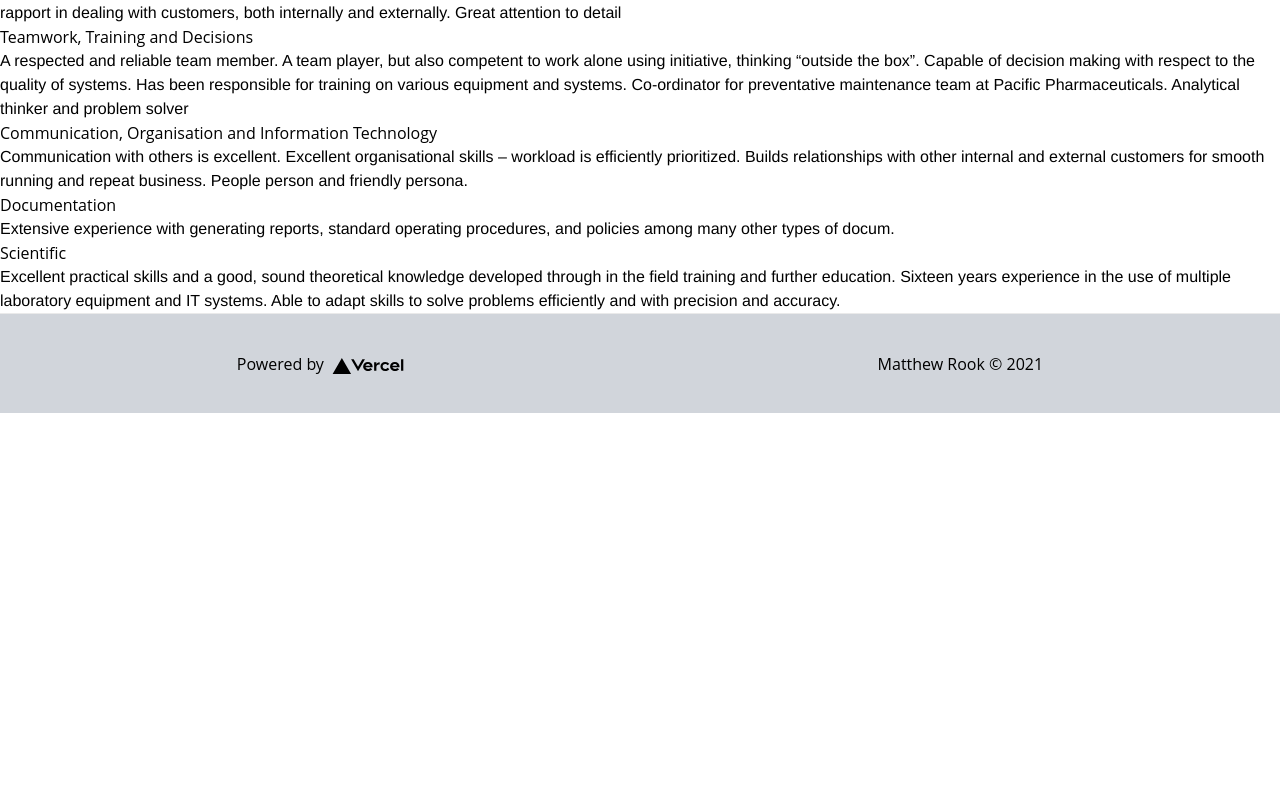
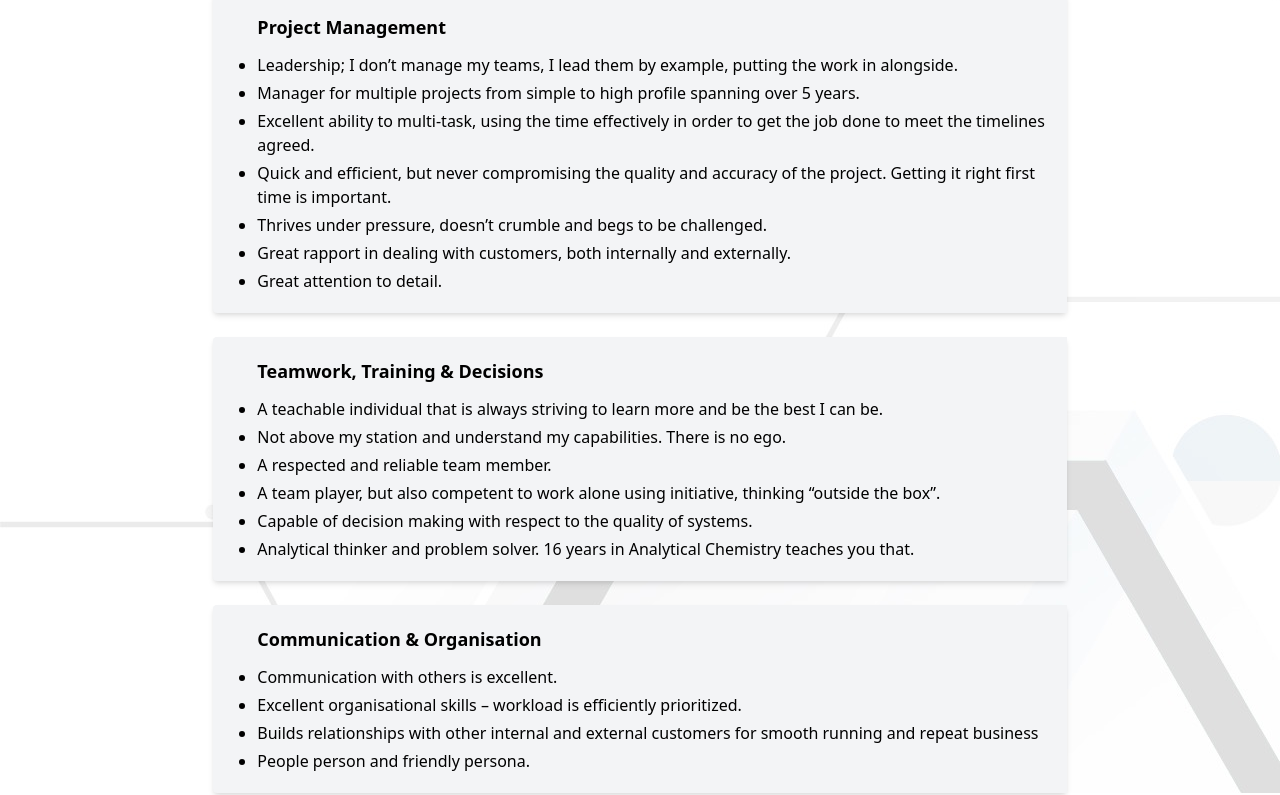
Before and after one commit to rooky1979/m_rook_solutions, a Next.js app: page /experience in a window 1280 px wide. Shown: the part 327-1122 px from the top of the page. Before the commit the page ends 800 px from the top, so only its background shows below. Built offline with nearby package versions, Linux system fonts and the light colour scheme.

Commit message:
Experience done and styling

```diff
--- a/pages/about.js
+++ b/pages/about.js
@@ -5,7 +5,7 @@ import aboutStyles from '../styles/About.module.css';
 const about = () => {
   return (
     <>
-      <div className='flex mb-20'>
+      <div className='flex mb-20 bg-education bg-fixed'>
         <div className='hidden lg:block lg:w-1/2 lg:relative'>
           <img
             className='rounded absolute inset-0 lg:ml-5 lg:mr-10 lg:mt-20 h-auto w-full object-cover object-center'
--- a/pages/education.js
+++ b/pages/education.js
@@ -4,7 +4,7 @@ import { year_3 } from '../education3';
 
 const education = () => {
   return (
-    <div className='bg-education pb-10'>
+    <div className='bg-education bg-fixed pb-10'>
       <div className='flex justify-center from-white via-blue-600 to-transparent bg-gradient-to-b w-full h-40'>
         <span className=' mt-12 absolute text-white font-extralight font-sans text-center text-5xl'>
           Education
@@ -20,19 +20,19 @@ const education = () => {
             />
           </div>
           <div className='p-3 w-1/2 text-justify '>
-            <p className='font-normal font-sans'>
+            <p className='font-light font-sans'>
               <strong>School: </strong>Auckland University of Technology
             </p>
-            <p className='font-normal font-sans'>
+            <p className='font-light font-sans'>
               <strong>Course: </strong>Bachelor Computer and Information Science
             </p>
-            <p className='font-normal font-sans'>
+            <p className='font-light font-sans'>
               <strong>Major: </strong>Software Development
             </p>
-            <p className='font-normal font-sans'>
+            <p className='font-light font-sans'>
               <strong>Grade: </strong>GPA 7.2 (A-)
             </p>
-            <p className='font-normal font-sans'>
+            <p className='font-light font-sans'>
               <strong>Date: </strong>February 2018 - June 2021
             </p>
           </div>
--- a/pages/experience.js
+++ b/pages/experience.js
@@ -1,28 +1,102 @@
-import Link from 'next/link';
-import { skills } from '../experience';
-import layoutStyles from '../styles/Layout.module.css';
-import projectStyles from '../styles/Projects.module.css';
-
 const experience = () => {
   return (
-    <div /* className={layoutStyles.container} */>
-      <h1 /* className={layoutStyles.h1} */>Experience</h1>
-      <div>
-        {skills.map((item) => (
-          <div key={item.id}>
-            <h2 /* className={projectStyles.h2} */>{item.title}</h2>
-            <div
-              style={{
-                fontSize: 16,
-                fontFamily: 'Helvetica',
-                fontWeight: 'lighter',
-                lineHeight: 1.5,
-              }}
-            >
-              {item.body}
-            </div>
-          </div>
-        ))}
+    <div className=' mb-20 bg-education bg-fixed'>
+      <div className='flex justify-center from-white via-blue-600 to-white bg-gradient-to-b w-full h-40'>
+        <span className='mt-12 absolute text-white font-extralight font-sans text-center text-5xl'>
+          Experience and Transferable Skills
+        </span>
+      </div>
+      <br />
+      <div className='flex justify-center'>
+        <div className='border-black rounded shadow-md bg-gray-100 w-4/6'>
+          <ul className='ml-6 list-disc p-5'>
+            <li className=' text-lg font-semibold font-sans'>
+              Project Management
+            </li>
+            <li className='mt-3 font-sans font-light list-disc'>
+              Leadership; I don’t manage my teams, I lead them by example,
+              putting the work in alongside.
+            </li>
+            <li className='mt-1 font-sans font-light list-disc'>
+              Manager for multiple projects from simple to high profile spanning
+              over 5 years.
+            </li>
+            <li className='mt-1 font-sans font-light list-disc'>
+              Excellent ability to multi-task, using the time effectively in
+              order to get the job done to meet the timelines agreed.
+            </li>
+            <li className='mt-1 font-sans font-light list-disc'>
+              Quick and efficient, but never compromising the quality and
+              accuracy of the project. Getting it right first time is important.
+            </li>
+            <li className='mt-1 font-sans font-light list-disc'>
+              Thrives under pressure, doesn’t crumble and begs to be challenged.
+            </li>
+            <li className='mt-1 font-sans font-light list-disc'>
+              Great rapport in dealing with customers, both internally and
+              externally.
+            </li>
+            <li className='mt-1 font-sans font-light list-disc'>
+              Great attention to detail.
+            </li>
+          </ul>
+        </div>
+      </div>
+      <br />
+      <div className='flex justify-center'>
+        <div className='border-black rounded shadow-md bg-gray-100 w-4/6'>
+          <ul className='ml-6 list-disc p-5'>
+            <li className=' text-lg font-semibold font-sans'>
+              Teamwork, Training & Decisions
+            </li>
+            <li className='mt-3 font-sans font-light list-disc'>
+              A teachable individual that is always striving to learn more and
+              be the best I can be.
+            </li>
+            <li className='mt-1 font-sans font-light list-disc'>
+              Not above my station and understand my capabilities. There is no
+              ego.
+            </li>
+            <li className='mt-1 font-sans font-light list-disc'>
+              A respected and reliable team member.
+            </li>
+            <li className='mt-1 font-sans font-light list-disc'>
+              A team player, but also competent to work alone using initiative,
+              thinking “outside the box”.
+            </li>
+            <li className='mt-1 font-sans font-light list-disc'>
+              Capable of decision making with respect to the quality of systems.
+            </li>
+            <li className='mt-1 font-sans font-light list-disc'>
+              Analytical thinker and problem solver. 16 years in Analytical
+              Chemistry teaches you that.
+            </li>
+          </ul>
+        </div>
+      </div>
+      <br />
+      <div className='flex justify-center'>
+        <div className='border-black rounded shadow-md bg-gray-100 w-4/6'>
+          <ul className='ml-6 list-disc p-5'>
+            <li className=' text-lg font-semibold font-sans'>
+              Communication & Organisation
+            </li>
+            <li className='mt-3 font-sans font-light list-disc'>
+              Communication with others is excellent.
+            </li>
+            <li className='mt-1 font-sans font-light list-disc'>
+              Excellent organisational skills – workload is efficiently
+              prioritized.
+            </li>
+            <li className='mt-1 font-sans font-light list-disc'>
+              Builds relationships with other internal and external customers
+              for smooth running and repeat business
+            </li>
+            <li className='mt-1 font-sans font-light list-disc'>
+              People person and friendly persona.
+            </li>
+          </ul>
+        </div>
       </div>
     </div>
   );
--- a/pages/projects.js
+++ b/pages/projects.js
@@ -2,7 +2,7 @@ import { project } from '../projects';
 
 const projects = () => {
   return (
-    <div>
+    <div className='bg-education bg-fixed'>
       <div className='flex justify-center from-white via-blue-600 to-white bg-gradient-to-b w-full h-40'>
         <span className='mt-12 absolute text-white font-extralight font-sans text-center text-5xl'>
           Projects
@@ -12,9 +12,9 @@ const projects = () => {
       <div className='p-10 grid grid-cols-1 sm:grid-cols-1 md:grid-cols-2 lg:grid-cols-3 xl:grid-cols-3 gap-5'>
         {project.map((item) => (
           <div className='p-10'>
-            <div className='max-w-sm rounded overflow-hidden shadow-lg transform transition duration-500 hover:scale-110'>
+            <div className='max-w-sm rounded overflow-hidden shadow-lg transform transition duration-500 hover:scale-110 bg-white'>
               <img
-                className='w-full'
+                className='w-full bg-white'
                 className='lazy'
                 src={item.image}
                 alt={item.image}
--- a/pages/technologies.js
+++ b/pages/technologies.js
@@ -2,7 +2,7 @@ import { tech } from '../technologies';
 
 const technologies = () => {
   return (
-    <div>
+    <div className='bg-education bg-fixed'>
       <div className='flex justify-center from-transparent via-blue-600 to-transparent bg-gradient-to-b w-full h-40  '>
         <span className='mt-12 absolute text-white font-extralight font-sans text-center text-5xl text-'>
           Technology Competency
--- a/tailwind.config.js
+++ b/tailwind.config.js
@@ -4,7 +4,7 @@ module.exports = {
   theme: {
     extend: {
       backgroundImage: (theme) => ({
-        education: "url('/education.jpg')",
+        education: "url('/hex.jpg')",
         technologies: "url('/mac.jpg')",
       }),
     },
```
Also changed, not shown: pages/index.js (+13 -9 lines), public/hex.jpg (added), public/projects1.jpg (added).
